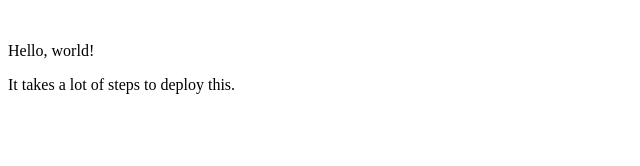
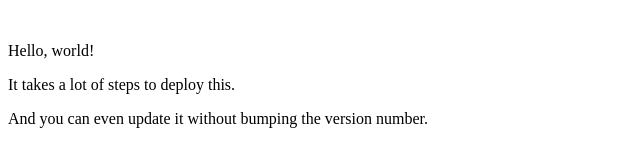
Before and after one commit to azavea/phonegap-build-test, a plain HTML site: page index.html in a window 1280 px wide. Shown: the whole page, without its empty margins (0-640 px from the left). Drawn offline with Linux system fonts and the light colour scheme.

Commit message:
update without bumping version

```diff
--- a/index.html
+++ b/index.html
@@ -3,5 +3,6 @@
         <p>&nbsp;</p>
         <p>Hello, world!</p>
         <p>It takes a lot of steps to deploy this.</p>
+        <p>And you can even update it without bumping the version number.</p>
     </body>
 </html>
```
